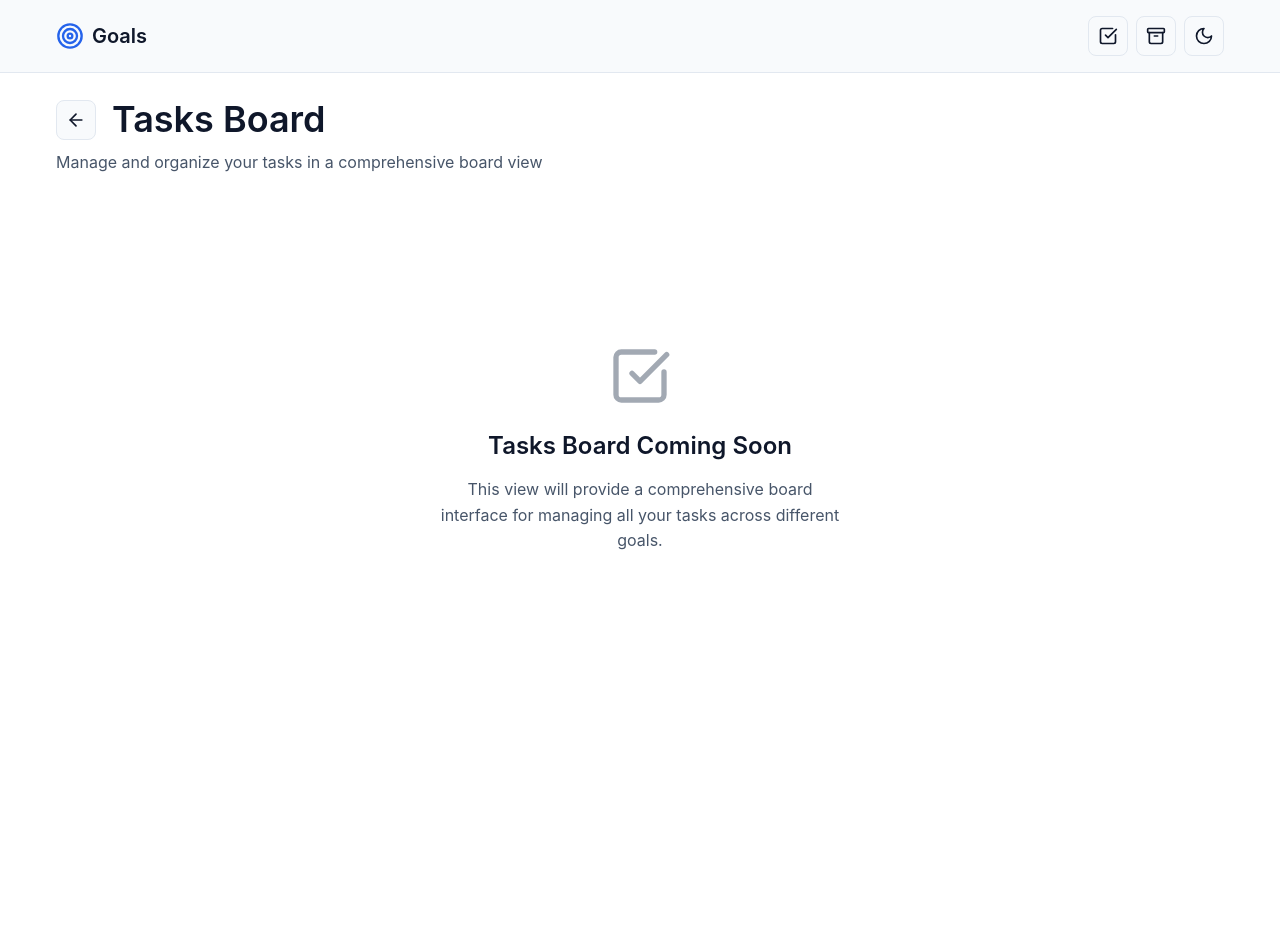
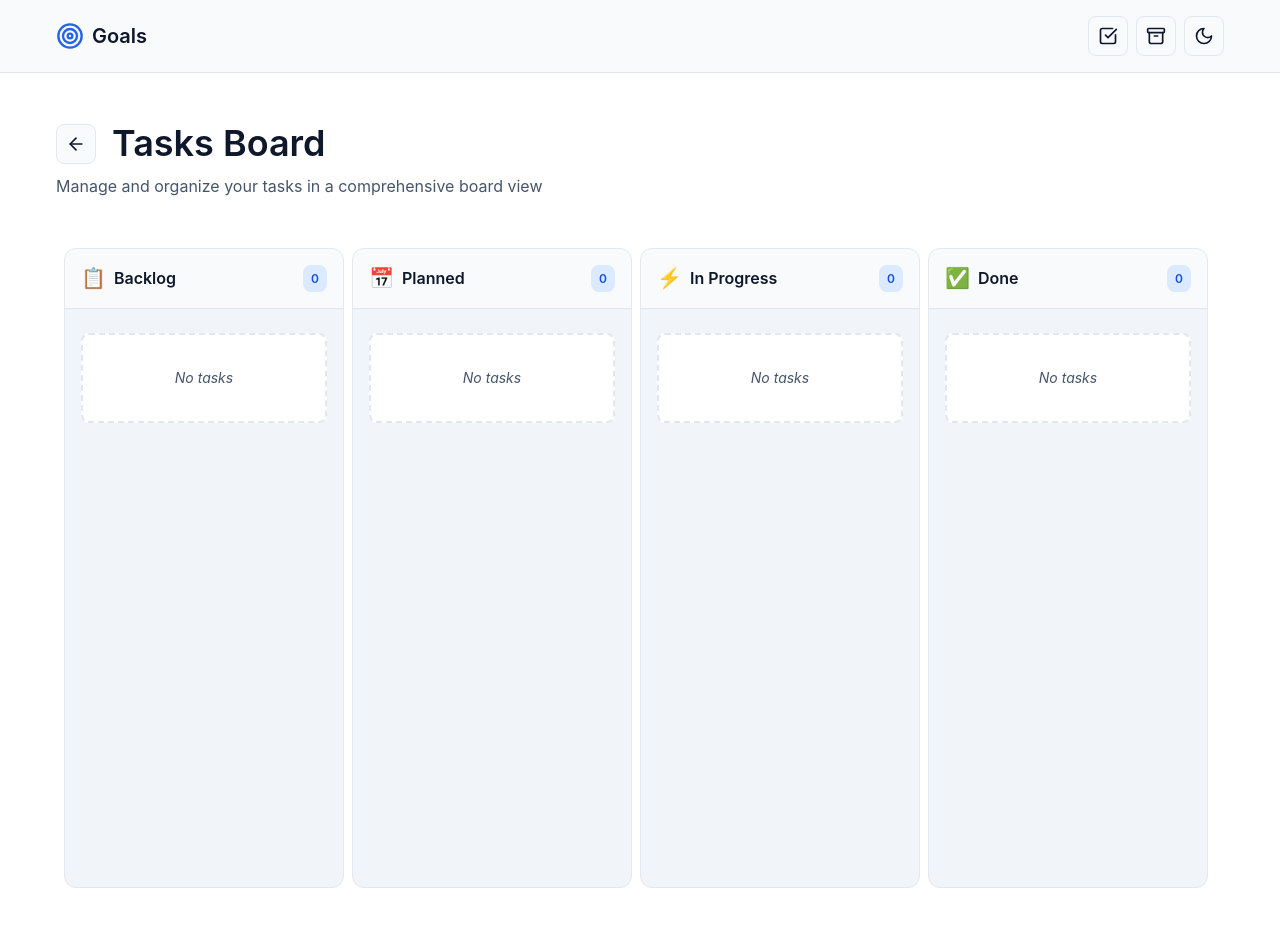
Before and after one commit to hotaydev/goals, a SvelteKit app: page /tasks in a window 1280 px wide. Shown: the top 926 px of the page. Before the commit the page ends 800 px from the top, so only its background shows below. Built offline with nearby package versions, Linux system fonts and the light colour scheme.

Commit message:
feat: task board with all tasks

```diff
--- /dev/null
+++ b/src/lib/components/KanbanColumn.svelte
@@ -0,0 +1,129 @@
+<script lang="ts">
+	import type { Task, Milestone } from '$lib/models/types';
+	import TaskCard from './TaskCard.svelte';
+
+	interface Props {
+		title: string;
+		tasks: Array<{ task: Task; milestone: Milestone }>;
+		icon?: string;
+		color?: string;
+	}
+
+	let { title, tasks, icon, color }: Props = $props();
+
+	const taskCount = $derived(tasks.length);
+</script>
+
+<div class="kanban-column">
+	<div class="column-header" style="--column-color: {color || 'var(--color-text-muted)'}">
+		<div class="header-content">
+			{#if icon}
+				<span class="column-icon">{icon}</span>
+			{/if}
+			<h3 class="column-title">{title}</h3>
+			<span class="task-count">{taskCount}</span>
+		</div>
+	</div>
+
+	<div class="column-content">
+		{#if tasks.length === 0}
+			<div class="empty-column">
+				<p>No tasks</p>
+			</div>
+		{:else}
+			{#each tasks as { task, milestone } (task.id)}
+				<TaskCard {task} {milestone} />
+			{/each}
+		{/if}
+	</div>
+</div>
+
+<style>
+	.kanban-column {
+		display: flex;
+		flex-direction: column;
+		min-width: 280px;
+		max-width: 320px;
+		height: calc(100vh - 10rem);
+		background-color: var(--color-surface-elevated);
+		border-radius: var(--radius-lg);
+		border: 1px solid var(--color-border);
+		user-select: none;
+	}
+
+	.column-header {
+		padding: var(--spacing-md);
+		border-bottom: 1px solid var(--color-border);
+		background-color: var(--color-surface);
+		border-radius: var(--radius-lg) var(--radius-lg) 0 0;
+	}
+
+	.header-content {
+		display: flex;
+		align-items: center;
+		gap: var(--spacing-sm);
+	}
+
+	.column-icon {
+		font-size: 1.25rem;
+		line-height: 1;
+	}
+
+	.column-title {
+		margin: 0;
+		font-size: 1rem;
+		font-weight: 600;
+		color: var(--color-text-primary);
+		flex: 1;
+	}
+
+	.task-count {
+		background-color: var(--color-primary-light);
+		color: var(--color-primary-dark);
+		padding: var(--spacing-xs) var(--spacing-sm);
+		border-radius: var(--radius-md);
+		font-size: 0.75rem;
+		font-weight: 600;
+		min-width: 24px;
+		text-align: center;
+	}
+
+	.column-content {
+		flex: 1;
+		padding: var(--spacing-md);
+		display: flex;
+		flex-direction: column;
+		gap: var(--spacing-sm);
+		overflow-y: auto;
+		max-height: calc(100vh - 200px);
+	}
+
+	.empty-column {
+		display: flex;
+		align-items: center;
+		justify-content: center;
+		padding: var(--spacing-xl);
+		color: var(--color-text-muted);
+		font-style: italic;
+		background-color: var(--color-background);
+		border: 2px dashed var(--color-border);
+		border-radius: var(--radius-md);
+		margin: var(--spacing-sm) 0;
+	}
+
+	.empty-column p {
+		margin: 0;
+		font-size: 0.875rem;
+	}
+
+	@media (max-width: 768px) {
+		.kanban-column {
+			min-width: 240px;
+			max-width: 280px;
+		}
+
+		.column-content {
+			max-height: calc(100vh - 150px);
+		}
+	}
+</style>
--- /dev/null
+++ b/src/lib/components/TaskCard.svelte
@@ -0,0 +1,200 @@
+<script lang="ts">
+	import type { Task, Milestone } from '$lib/models/types';
+	import { calculatePriority, getEffortLabel, getPriorityLabel } from '$lib/services/priority';
+	import { modalStore } from '$lib/stores/modalStore';
+	import TimeRemaining from './TimeRemaining.svelte';
+
+	interface Props {
+		task: Task;
+		milestone: Milestone;
+	}
+
+	let { task, milestone }: Props = $props();
+
+	const priority = $derived(calculatePriority(task.value, task.effort));
+	const priorityLabel = $derived(getPriorityLabel(priority));
+	const effortLabel = $derived(getEffortLabel(task.value, task.effort));
+
+	function handleTaskClick() {
+		modalStore.openTaskModal(task.id);
+	}
+</script>
+
+<div
+	class="task-card priority-{priority}"
+	onclick={handleTaskClick}
+	onkeydown={(e) => e.key === 'Enter' && handleTaskClick()}
+	role="button"
+	tabindex="0"
+	title="Click to view task details"
+>
+	<div class="card-header">
+		{#if task.icon}
+			<span class="task-icon">{task.icon}</span>
+		{/if}
+		<h4 class="task-title">{task.title}</h4>
+	</div>
+
+	<div class="card-footer">
+		<div class="milestone-info">
+			<span class="milestone-icon">{milestone.icon || '🎯'}</span>
+			<span class="milestone-title">{milestone.title}</span>
+		</div>
+		<div class="badges">
+			<div class="priority-badge priority-{priority}" title={effortLabel}>
+				{priorityLabel}
+			</div>
+			<div class="date-info">
+				<TimeRemaining targetDate={task.targetDate} size="small" />
+			</div>
+		</div>
+	</div>
+</div>
+
+<style>
+	.task-card {
+		background-color: var(--color-background);
+		border: 1px solid var(--color-border);
+		border-radius: var(--radius-md);
+		padding: var(--spacing-md);
+		cursor: pointer;
+		transition: all var(--transition-fast);
+		display: flex;
+		flex-direction: column;
+		gap: var(--spacing-sm);
+		min-height: 120px;
+		user-select: none;
+	}
+
+	.task-card:hover {
+		box-shadow: var(--shadow-md);
+		border-color: var(--color-border-hover);
+		transform: translateY(-2px);
+		background-color: var(--color-surface);
+	}
+
+	.task-card:focus {
+		outline: 2px solid var(--color-primary);
+		outline-offset: 2px;
+	}
+
+	.card-header {
+		display: flex;
+		align-items: center;
+		justify-content: flex-start;
+		gap: var(--spacing-sm);
+	}
+
+	.task-icon {
+		font-size: 1.25rem;
+		line-height: 1;
+	}
+
+	.priority-badge {
+		padding: var(--spacing-xs) var(--spacing-sm);
+		border-radius: var(--radius-sm);
+		font-size: 0.625rem;
+		font-weight: 600;
+		text-transform: uppercase;
+	}
+
+	.priority-badge.priority-5 {
+		background-color: var(--color-success);
+		color: white;
+	}
+
+	.priority-badge.priority-4 {
+		background-color: var(--color-primary);
+		color: white;
+	}
+
+	.priority-badge.priority-2 {
+		background-color: var(--color-warning);
+		color: white;
+	}
+
+	.priority-badge.priority-1 {
+		background-color: var(--color-error);
+		color: white;
+	}
+
+	.card-content {
+		flex: 1;
+		min-width: 0;
+	}
+
+	.task-title {
+		margin: 0 0 var(--spacing-xs) 0;
+		color: var(--color-text-primary);
+		font-size: 0.875rem;
+		font-weight: 600;
+		line-height: 1.3;
+	}
+
+	.card-footer {
+		display: flex;
+		flex-direction: column;
+		align-items: flex-start;
+		gap: var(--spacing-xs);
+	}
+
+	.card-footer .badges {
+		display: flex;
+		align-items: space-between;
+		gap: var(--spacing-xs);
+	}
+
+	.milestone-info {
+		display: flex;
+		align-items: center;
+		gap: var(--spacing-xs);
+	}
+
+	.milestone-icon {
+		font-size: 0.75rem;
+		line-height: 1;
+	}
+
+	.milestone-title {
+		font-size: 0.625rem;
+		color: var(--color-text-muted);
+		font-weight: 500;
+		white-space: nowrap;
+		overflow: hidden;
+		text-overflow: ellipsis;
+	}
+
+	.date-info {
+		display: flex;
+		align-items: center;
+		justify-content: flex-end;
+	}
+
+	/* Priority border indicators */
+	.task-card.priority-5 {
+		border-left: 4px solid var(--color-success);
+	}
+
+	.task-card.priority-4 {
+		border-left: 4px solid var(--color-primary);
+	}
+
+	.task-card.priority-2 {
+		border-left: 4px solid var(--color-warning);
+	}
+
+	.task-card.priority-1 {
+		border-left: 4px solid var(--color-error);
+	}
+
+	@media (max-width: 768px) {
+		.task-card {
+			min-height: 100px;
+			padding: var(--spacing-sm);
+		}
+
+		.task-title {
+			font-size: 0.8rem;
+		}
+	}
+</style>
--- a/src/lib/components/index.ts
+++ b/src/lib/components/index.ts
@@ -25,3 +25,5 @@ export { default as EvidenceList } from './EvidenceList.svelte';
 export { default as EvidenceForm } from './EvidenceForm.svelte';
 export { default as EvidenceModal } from './EvidenceModal.svelte';
 export { default as EmojiSelector } from './EmojiSelector.svelte';
+export { default as TaskCard } from './TaskCard.svelte';
+export { default as KanbanColumn } from './KanbanColumn.svelte';
--- a/src/lib/stores/goalsStore.ts
+++ b/src/lib/stores/goalsStore.ts
@@ -644,3 +644,18 @@ export const getTask = (goalId: string, milestoneId: string, taskId: string) =>
 		const milestone = goal?.milestones.find((m) => m.id === milestoneId);
 		return milestone?.tasks.find((t) => t.id === taskId) || null;
 	});
+
+export const getAllTasksWithMilestones = () =>
+	derived(goalsStore, ($store) => {
+		const tasksWithMilestones: Array<{ task: Task; milestone: Milestone }> = [];
+
+		$store.forEach((goal) => {
+			goal.milestones.forEach((milestone) => {
+				milestone.tasks.forEach((task) => {
+					tasksWithMilestones.push({ task, milestone });
+				});
+			});
+		});
+
+		return tasksWithMilestones;
+	});
--- a/src/routes/tasks/+page.svelte
+++ b/src/routes/tasks/+page.svelte
@@ -1,5 +1,71 @@
 <script lang="ts">
-	import { CheckSquare, ArrowLeft } from '@lucide/svelte';
+	import { ArrowLeft } from '@lucide/svelte';
+	import { getAllTasksWithMilestones, goals } from '$lib/stores/goalsStore';
+	import { ModalManager } from '$lib/components';
+	import KanbanColumn from '$lib/components/KanbanColumn.svelte';
+	import { calculateTimeRemaining } from '$lib/services/date';
+	import type { Task, Milestone } from '$lib/models/types';
+
+	// Get all tasks with their milestone information
+	const allTasksWithMilestones = getAllTasksWithMilestones();
+
+	// Define the columns configuration
+	const columns = [
+		{
+			status: 'backlog',
+			title: 'Backlog',
+			icon: '📋',
+			color: 'var(--color-text-muted)'
+		},
+		{
+			status: 'planned',
+			title: 'Planned',
+			icon: '📅',
+			color: 'var(--color-primary)'
+		},
+		{
+			status: 'in_progress',
+			title: 'In Progress',
+			icon: '⚡',
+			color: 'var(--color-warning)'
+		},
+		{
+			status: 'done',
+			title: 'Done',
+			icon: '✅',
+			color: 'var(--color-success)'
+		}
+	];
+
+	// Group tasks by status
+	const tasksByStatus = $derived(() => {
+		const grouped: Record<string, Array<{ task: Task; milestone: Milestone }>> = {
+			backlog: [],
+			planned: [],
+			in_progress: [],
+			done: []
+		};
+
+		$allTasksWithMilestones.forEach(({ task, milestone }) => {
+			// Map task status to column status
+			let columnStatus: string = task.status;
+
+			const timeRemaining = calculateTimeRemaining(task.targetDate);
+
+			if (task.status === 'planned' && timeRemaining.category === 'plenty') {
+				columnStatus = 'backlog';
+			}
+
+			grouped[columnStatus].push({ task, milestone });
+		});
+
+		return grouped;
+	});
+
+	// Get tasks for a specific status
+	function getTasksForStatus(status: string) {
+		return tasksByStatus()[status] || [];
+	}
 </script>
 
 <div class="page-container">
@@ -16,18 +82,17 @@
 		</div>
 	</div>
 
-	<!-- Placeholder Content -->
-	<div class="placeholder-content">
-		<div class="placeholder-icon">
-			<CheckSquare size={64} />
-		</div>
-		<h3>Tasks Board Coming Soon</h3>
-		<p>
-			This view will provide a comprehensive board interface for managing all your tasks across
-			different goals.
-		</p>
+	<!-- Kanban Board -->
+	<div class="kanban-board">
+		{#each columns as column (column.status)}
+			{@const tasks = getTasksForStatus(column.status)}
+			<KanbanColumn title={column.title} {tasks} icon={column.icon} color={column.color} />
+		{/each}
 	</div>
 </div>
+
+<!-- Modal Manager for Task Modals -->
+<ModalManager goals={$goals} />
 
 <style>
 	.page-container {
@@ -41,6 +106,8 @@
 		justify-content: space-between;
 		align-items: flex-start;
 		gap: var(--spacing-lg);
+		padding: var(--spacing-lg) 0;
+		flex-shrink: 0;
 	}
 
 	.header-content {
@@ -62,37 +129,44 @@
 		margin: 0;
 	}
 
-	.placeholder-content {
+	.kanban-board {
 		display: flex;
-		flex-direction: column;
-		align-items: center;
-		justify-content: center;
-		text-align: center;
-		padding: var(--spacing-2xl);
-		gap: var(--spacing-md);
-		margin-top: calc(var(--spacing-2xl) * 2);
+		gap: var(--spacing-sm);
+		overflow-x: auto;
+		padding: 0 var(--spacing-sm) var(--spacing-lg) var(--spacing-sm);
+		flex: 1;
+		min-height: 0;
 	}
 
-	.placeholder-icon {
-		opacity: 0.5;
-		color: var(--color-text-secondary);
+	/* Custom scrollbar for the kanban board */
+	.kanban-board::-webkit-scrollbar {
+		height: 8px;
 	}
 
-	.placeholder-content h3 {
-		margin: 0;
-		color: var(--color-text-primary);
+	.kanban-board::-webkit-scrollbar-track {
+		background: var(--color-surface-elevated);
+		border-radius: var(--radius-sm);
 	}
 
-	.placeholder-content p {
-		margin: 0;
-		max-width: 400px;
-		color: var(--color-text-secondary);
+	.kanban-board::-webkit-scrollbar-thumb {
+		background: var(--color-border);
+		border-radius: var(--radius-sm);
+	}
+
+	.kanban-board::-webkit-scrollbar-thumb:hover {
+		background: var(--color-border-hover);
 	}
 
 	@media (max-width: 768px) {
 		.page-header {
 			flex-direction: column;
 			align-items: stretch;
+			padding: var(--spacing-md) 0;
+		}
+
+		.kanban-board {
+			gap: var(--spacing-md);
+			padding: 0 var(--spacing-xs) var(--spacing-md) var(--spacing-xs);
 		}
 	}
 </style>
```
